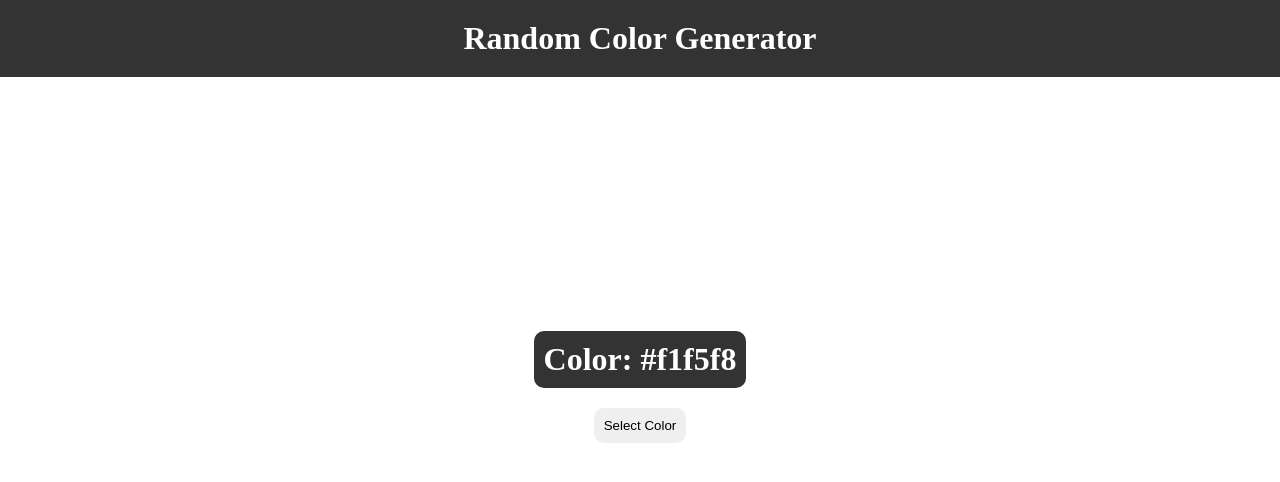
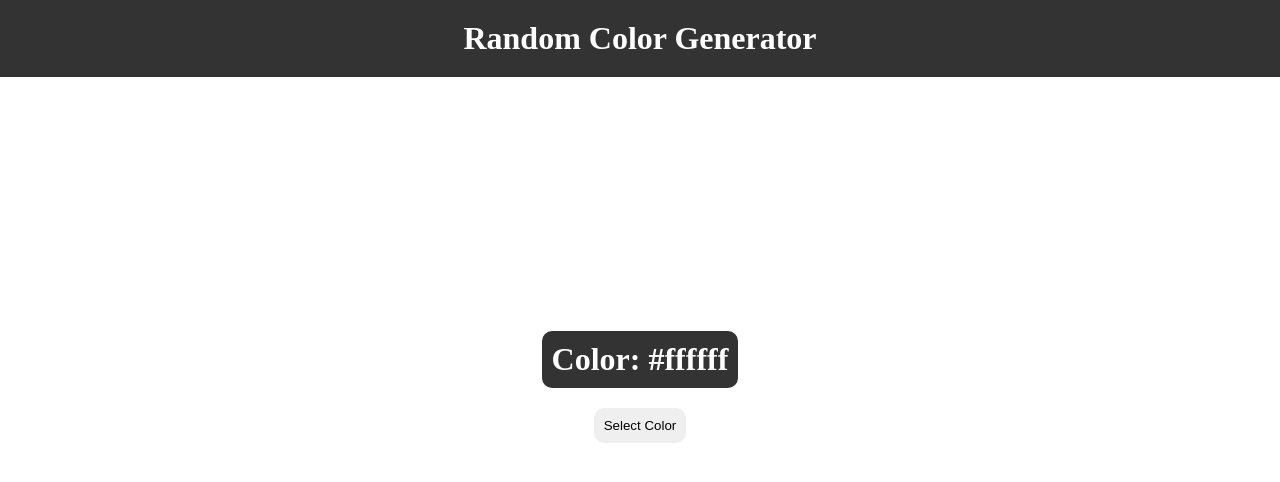
Before and after one commit to gitrocket/hexColorGenerator, a plain HTML site: page index.html in a window 1280 px wide. Drawn offline with Linux system fonts and the light colour scheme.

Commit message:
changed default color

```diff
--- a/index.html
+++ b/index.html
@@ -12,7 +12,7 @@
         <h1 class="heading">Random Color Generator</h1>
         <div class="center">
             <div>
-                <h1 id="hero">Color: <span id="color">#f1f5f8</span></h1>
+                <h1 id="hero">Color: <span id="color">#ffffff</span></h1>
                 <button class="btn" id="btn" type="button">Select Color</button>
             </div>
         </div>
```
